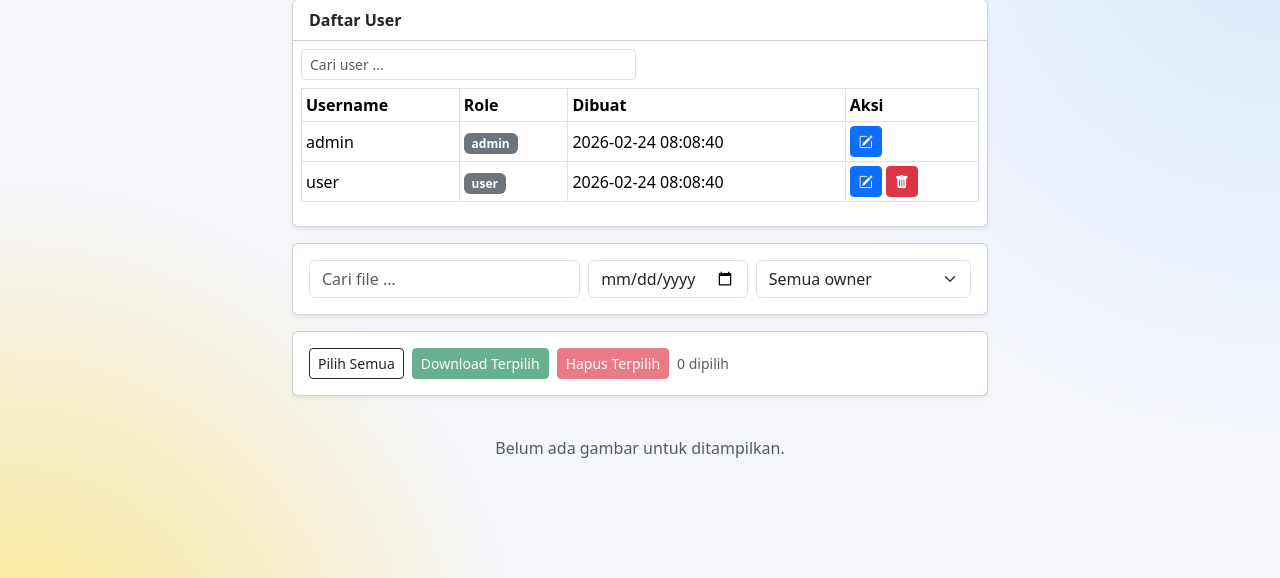
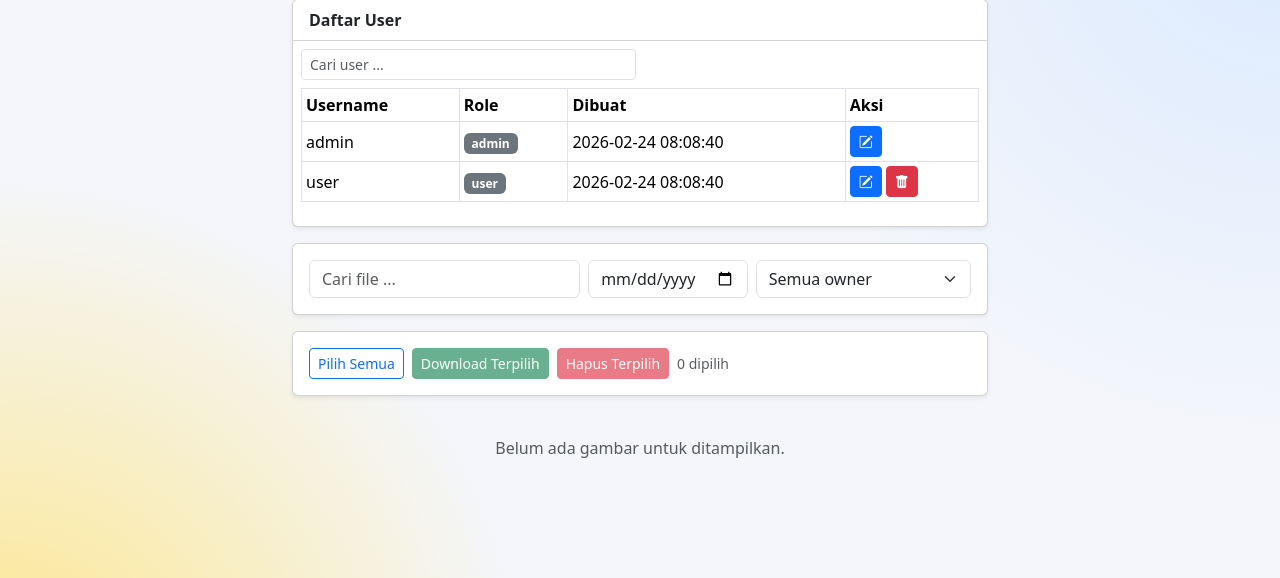
Before and after one commit to Trisn0802/Background_Remover, a Flask app: page /gallery in a window 1280 px wide. Shown: the part 94-672 px from the top of the page. Run offline with Flask 3, Linux system fonts and the light colour scheme; the visitor is signed in with stand-in values (Sample User, id 1); data comes from the database, SQL or seed files in the repository; data that the repository does not hold is empty; some libraries are stand-ins or nearby versions.

Commit message:
Update Ui and fix ui bug

```diff
--- a/templates/gallery.html
+++ b/templates/gallery.html
@@ -94,7 +94,7 @@
 
 <div class="card border-1 shadow-sm mb-3">
   <div class="card-body p-3 d-flex flex-wrap gap-2 align-items-center">
-    <button id="selectAllBtn" type="button" class="btn btn-outline-dark btn-sm">Pilih Semua</button>
+    <button id="selectAllBtn" type="button" class="btn btn-outline-primary btn-sm">Pilih Semua</button>
     <button id="clearSelectBtn" type="button" class="btn btn-outline-secondary btn-sm d-none">Batal</button>
     <button id="bulkDownloadBtn" type="button" class="btn btn-success btn-sm" disabled>Download Terpilih</button>
     <button id="bulkDeleteBtn" type="button" class="btn btn-danger btn-sm" disabled>Hapus Terpilih</button>
```
